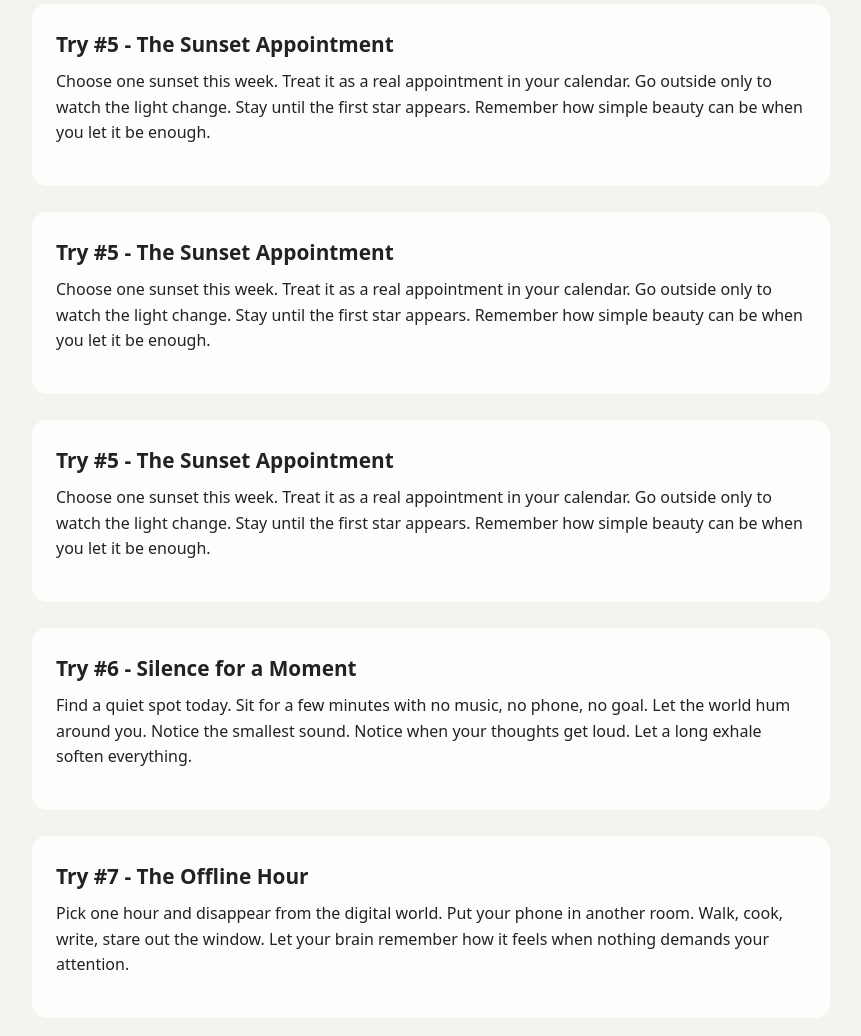
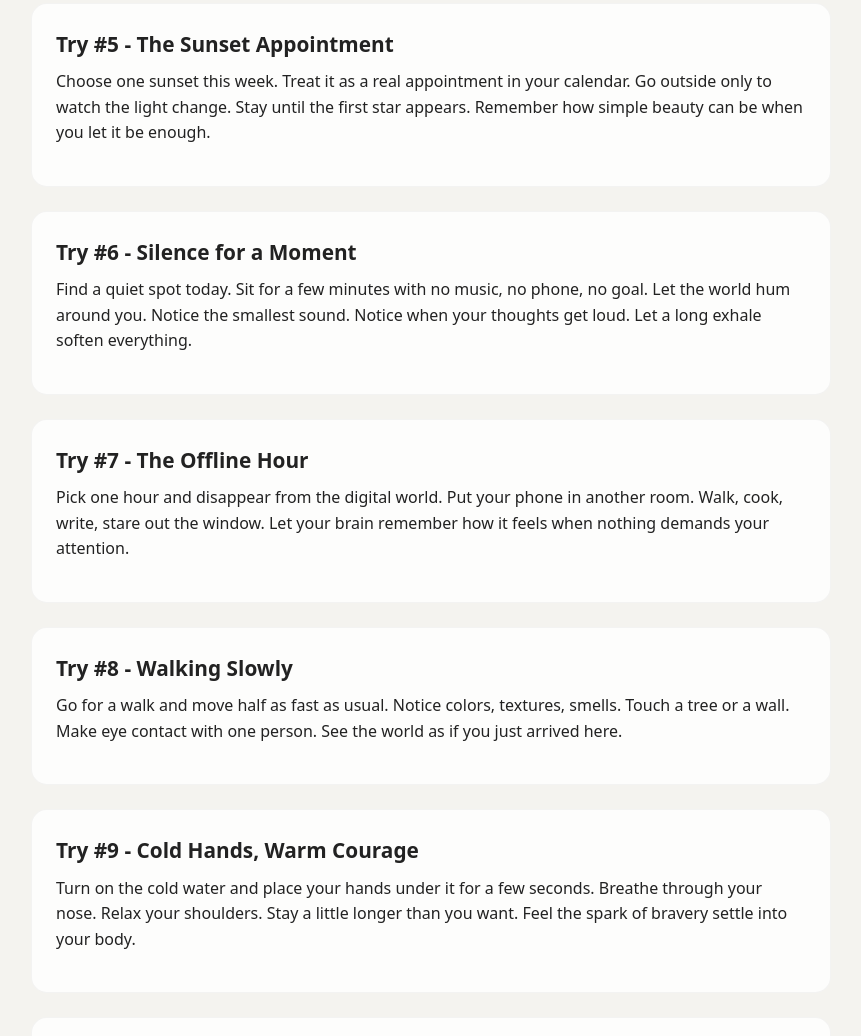
Before and after one commit to JacquesZcousteau/jacqueszcusteau, a plain HTML site: page index.html in a window 1280 px wide. Shown: the part 3312-4348 px from the top of the page, without its empty margins (209-1070 px from the left). Drawn offline with Linux system fonts and the light colour scheme.

Commit message:
Update index.html

```diff
--- a/index.html
+++ b/index.html
@@ -387,22 +387,6 @@ They call him Jacques Zcusteau - a twin from another life, wandering to remind y
           </p>
         </div>
 <div class="challenge">
-  <h3>Try #5 - The Sunset Appointment</h3>
-  <p>
-    Choose one sunset this week. Treat it as a real appointment in your calendar.
-    Go outside only to watch the light change. Stay until the first star appears.
-    Remember how simple beauty can be when you let it be enough.
-  </p>
-</div>
-<div class="challenge">
-  <h3>Try #5 - The Sunset Appointment</h3>
-  <p>
-    Choose one sunset this week. Treat it as a real appointment in your calendar.
-    Go outside only to watch the light change. Stay until the first star appears.
-    Remember how simple beauty can be when you let it be enough.
-  </p>
-</div>
-<div class="challenge">
   <h3>Try #6 - Silence for a Moment</h3>
   <p>
     Find a quiet spot today. Sit for a few minutes with no music, no phone, no goal. Let the world hum around you. Notice the smallest sound. Notice when your thoughts get loud. Let a long exhale soften everything.
```
